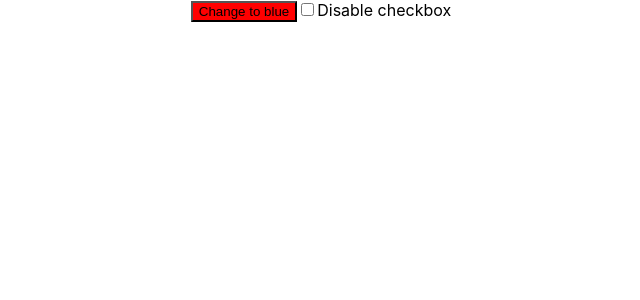
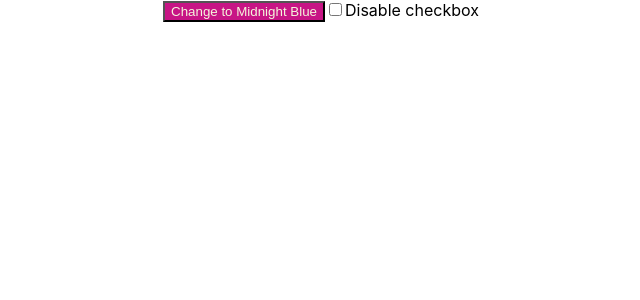
Before and after one commit to amir-mln/udemy-testing-course, a React (Create React App) app: page / in a window 1280 px wide. Shown: the top 300 px of the page, without its empty margins (319-959 px from the left). Built offline with nearby package versions, Linux system fonts and the light colour scheme.

Commit message:
finished the Color Button section of the course

```diff
--- a/src/App.css
+++ b/src/App.css
@@ -2,37 +2,6 @@
   text-align: center;
 }
 
-.App-logo {
-  height: 40vmin;
-  pointer-events: none;
+button {
+  color: beige;
 }
-
-@media (prefers-reduced-motion: no-preference) {
-  .App-logo {
-    animation: App-logo-spin infinite 20s linear;
-  }
-}
-
-.App-header {
-  background-color: #282c34;
-  min-height: 100vh;
-  display: flex;
-  flex-direction: column;
-  align-items: center;
-  justify-content: center;
-  font-size: calc(10px + 2vmin);
-  color: white;
-}
-
-.App-link {
-  color: #61dafb;
-}
-
-@keyframes App-logo-spin {
-  from {
-    transform: rotate(0deg);
-  }
-  to {
-    transform: rotate(360deg);
-  }
-}
--- a/src/App.js
+++ b/src/App.js
@@ -1,19 +1,28 @@
 import { useState } from "react";
 import "./App.css";
 
+export function separateWithSpace(string) {
+  return string.replace(/\B[A-Z]\B/g, " $&");
+
+  /*read more at: https://developer.mozilla.org/en-US/docs/Web/JavaScript/Reference/Global_Objects/String/replace#specifying_a_string_as_a_parameter*/
+}
+
 function App() {
   const [isDisabled, setIsDisabled] = useState(false);
-  const [color, setState] = useState("red");
-  const nextColor = color === "red" ? "blue" : "red";
+  const [color, setState] = useState("MediumVioletRed");
+  const nextColor =
+    color === "MediumVioletRed" ? "MidnightBlue" : "MediumVioletRed";
 
   return (
     <div className="App">
       <button
         disabled={isDisabled}
-        style={{ backgroundColor: color }}
+        style={{
+          backgroundColor: isDisabled ? "gray" : color,
+        }}
         onClick={() => setState(nextColor)}
       >
-        Change to {nextColor}
+        Change to {separateWithSpace(nextColor)}
       </button>
       <input
         id="disable-checkbox"
```
Also changed, not shown: 1 other file (tests, documents, lock files or other folders).
